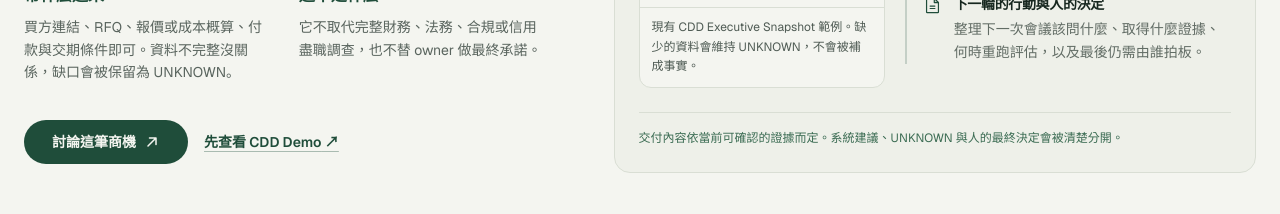
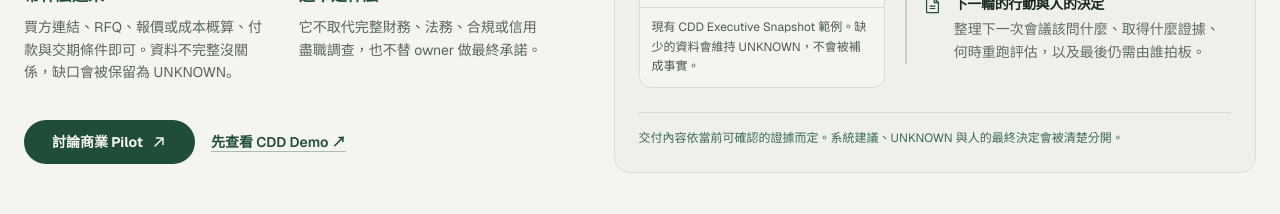
Before and after one commit to apchen1978/pauls-tradecraft, a React (Vite) app: page / in a window 1280 px wide. Shown: the part 1320-1534 px from the top of the page. Built offline with nearby package versions, Linux system fonts and the light colour scheme.

Commit message:
fix(portfolio): unify engage CTA label (Deal Readiness → Commercial Pilot)

```diff
--- a/src/i18n.jsx
+++ b/src/i18n.jsx
@@ -64,7 +64,7 @@ const dict = {
       bring: "買方連結、RFQ、報價或成本概算、付款與交期條件即可。資料不完整沒關係，缺口會被保留為 UNKNOWN。",
       boundaryTitle: "這不是什麼",
       boundary: "它不取代完整財務、法務、合規或信用盡職調查，也不替 owner 做最終承諾。",
-      cta: "討論這筆商機",
+      cta: "討論商業 Pilot",
       demoCta: "先查看 CDD Demo",
       packLabel: "你會留下的交付包",
       packTitle: "一份能帶進下一次會議的 Deal Readiness Pack",
@@ -304,7 +304,7 @@ const dict = {
       bring: "A buyer link, RFQ, quote or cost estimate, and known payment or delivery terms. Incomplete information is acceptable. Gaps remain UNKNOWN.",
       boundaryTitle: "What it does not replace",
       boundary: "It is not full financial, legal, compliance, or credit due diligence. It does not make the owner's final commitment.",
-      cta: "Discuss this deal",
+      cta: "Discuss a Commercial Pilot",
       demoCta: "View the CDD Demo",
       packLabel: "THE DELIVERY",
       packTitle: "A Deal Readiness Pack for the next commercial meeting",
```
